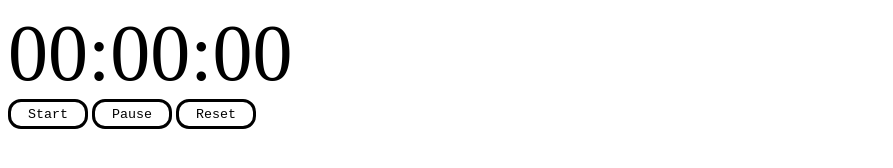
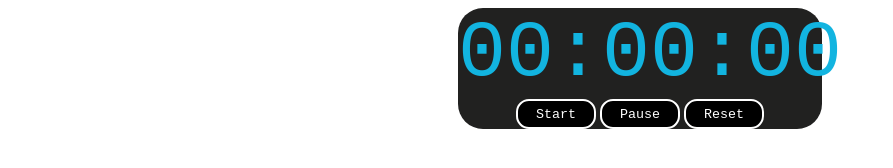
Before and after one commit to Fahadk85/StopWatch, a plain HTML site: page index.html in a window 1280 px wide. Shown: the whole page, without its empty margins (0-893 px from the left). Drawn offline with Linux system fonts and the light colour scheme.

Commit message:
Modified the timer buttons. Alligned timer container.

```diff
--- a/style.css
+++ b/style.css
@@ -1,14 +1,24 @@
 .timerBtn{
     width: 80px;
     height: 30px;
-    border: 3px solid;
+    border: 2px solid;
     border-radius: 13px;
-    background-color: white;
-    color: black;
+    background-color: black;
+    color: white;
     cursor: pointer;
     font-family: monospace, Helvetica;
 }
 
 #timeDisplay{
     font-size: 80px;
+    color:#12b4e0;
+    font-family: monospace, Helvetica;
 }
+
+#timeContainer{
+    text-align: center;
+    border-radius: 25px;
+    background-color: #212120;
+    margin-left: 450px;
+    margin-right: 450px
+}
```
